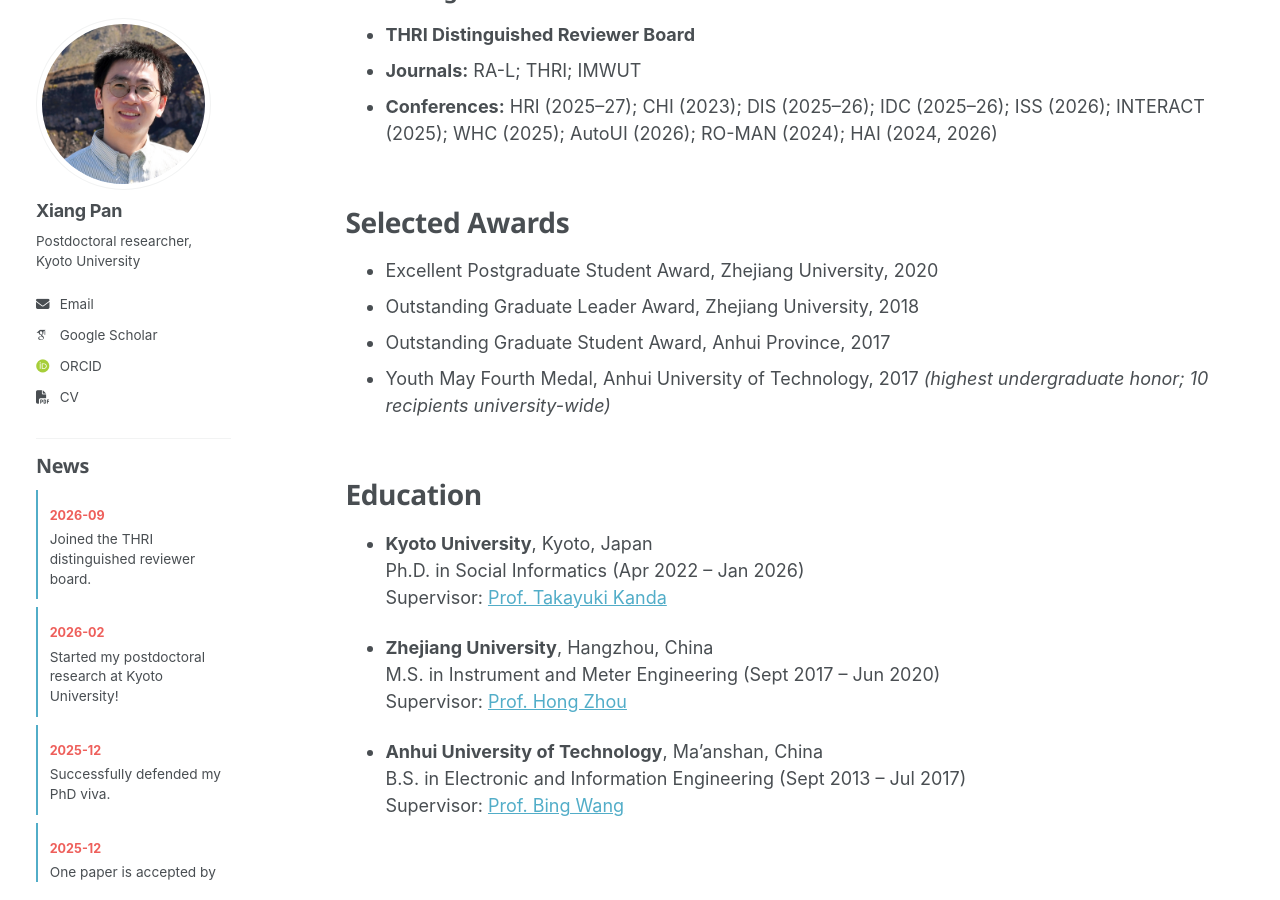
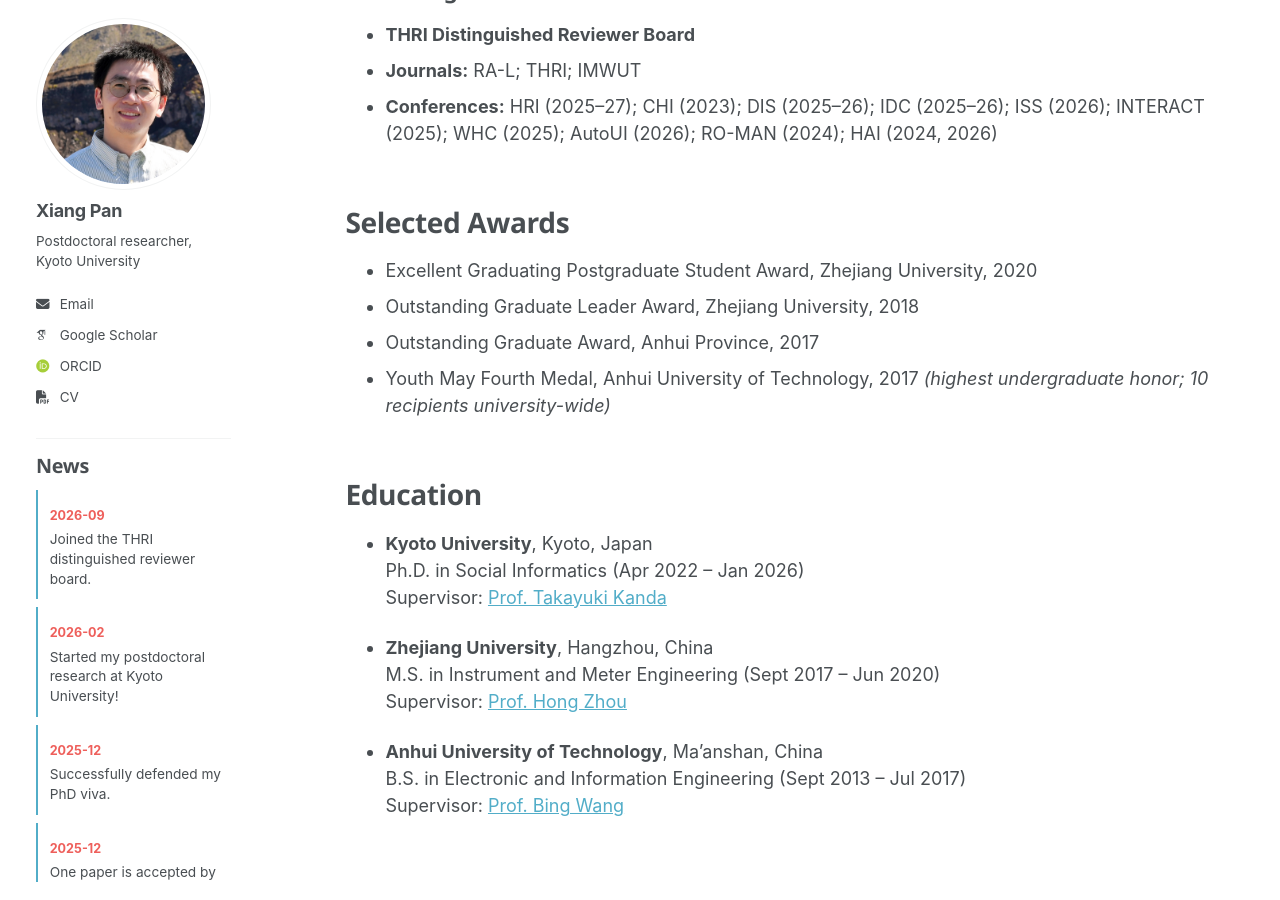
Before and after one commit to pan-xiang/pan-xiang.github.io, a Jekyll site: the page built from _pages/about.md, in a window 1280 px wide and 900 px high, scrolled down 1516 px. Built offline with Jekyll 4.4.1, drawn with Linux system fonts in a browser that asks for light colours; some web fonts are replaced.

Commit message:
Update about.md

```diff
--- a/_pages/about.md
+++ b/_pages/about.md
@@ -70,9 +70,9 @@ I welcome opportunities for research collaboration on these topics and in relate
 
 
 # Selected Awards
-- Excellent Postgraduate Student Award, Zhejiang University, 2020
+- Excellent Graduating Postgraduate Student Award, Zhejiang University, 2020
 - Outstanding Graduate Leader Award, Zhejiang University, 2018
-- Outstanding Graduate Student Award, Anhui Province, 2017
+- Outstanding Graduate Award, Anhui Province, 2017
 - Youth May Fourth Medal, Anhui University of Technology, 2017 *(highest undergraduate honor; 10 recipients university-wide)*
 
 
```
